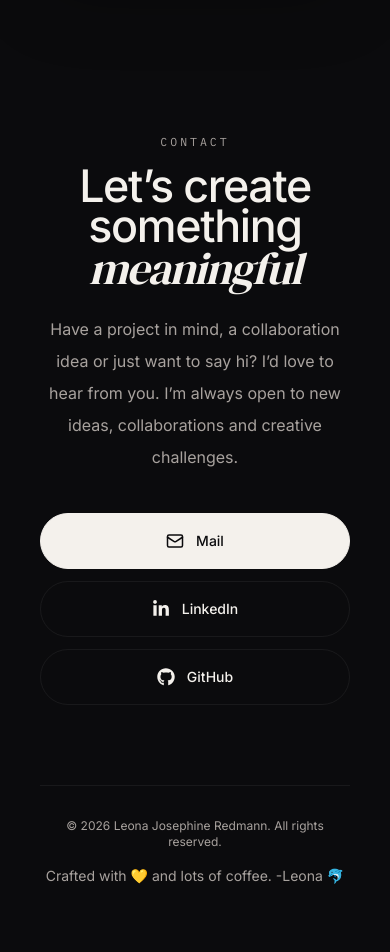
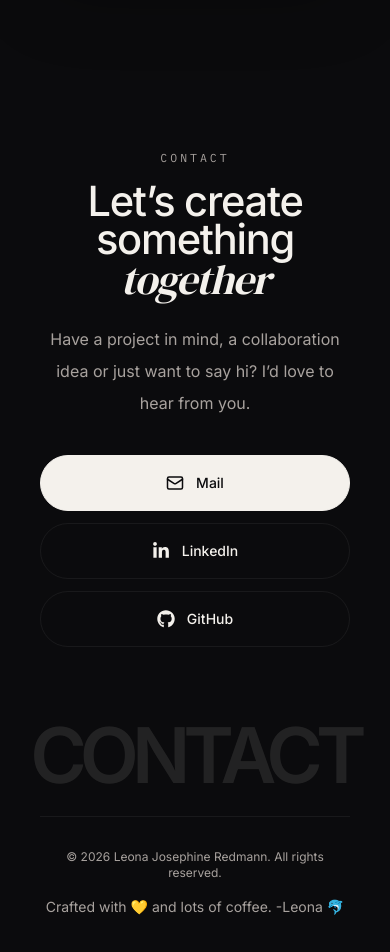
Before and after one commit to leonajosephine/modern-portfolio, a Next.js app: page / in a window 390 px wide. Shown: the part 6480-7432 px from the top of the page. Before the commit the page ends 7406 px from the top, so only its background shows below. Built offline with nearby package versions, Linux system fonts and the light colour scheme.

Commit message:
feat(contact): update section ui

```diff
--- a/components/sections/Contact.tsx
+++ b/components/sections/Contact.tsx
@@ -24,31 +24,33 @@ const contactLinks = [
 
 export default function Contact() {
   return (
-    <section id="contact" className="px-5 pt-20 pb-12 sm:px-6 sm:pt-24 lg:pt-32">
-      <div className="container">
+    <section
+      id="contact"
+      className="relative overflow-hidden px-5 pt-24 pb-0 sm:px-6 sm:pt-28 lg:pt-36"
+    >
+      <div className="container relative z-10">
         <motion.div
           initial={{ opacity: 0, y: 28 }}
           whileInView={{ opacity: 1, y: 0 }}
           viewport={{ once: true, amount: 0.25 }}
           transition={{ duration: 0.6 }}
-          className="mx-auto max-w-[860px] text-center"
+          className="mx-auto max-w-[760px] text-center"
         >
-          {/* Section Title */}
           <p className="font-mono text-[0.72rem] uppercase tracking-[0.26em] text-muted-foreground">
             Contact
           </p>
 
-          <h2 className="mx-auto mt-4 text-[clamp(2.8rem,6vw,6.8rem)] font-medium leading-[0.9] tracking-[-0.065em] text-foreground">
+          <h2 className="mx-auto mt-4 text-[clamp(2.6rem,5.6vw,5.8rem)] font-medium leading-[0.92] tracking-[-0.06em] text-foreground">
             Let’s create something
-            <span className="font-serif italic"> meaningful</span>
+            <span className="font-serif italic"> together</span>
           </h2>
 
-          <p className="mx-auto mt-6 max-w-[540px] text-[1rem] leading-8 text-muted-foreground sm:text-[1.08rem]">
+          <p className="mx-auto mt-6 max-w-[520px] text-[1rem] leading-8 text-muted-foreground sm:text-[1.05rem]">
             Have a project in mind, a collaboration idea or just want to say hi?
-            I’d love to hear from you. I’m always open to new ideas, collaborations and creative challenges.
+            I’d love to hear from you.
           </p>
 
-          <div className="mt-10 flex flex-col items-center justify-center gap-3 sm:flex-row">
+          <div className="mt-9 flex flex-col items-center justify-center gap-3 sm:flex-row">
             {contactLinks.map(({ label, href, icon: Icon }, index) => (
               <motion.a
                 key={label}
@@ -62,7 +64,7 @@ export default function Contact() {
                 className={`group inline-flex h-14 w-full items-center justify-center gap-3 rounded-full border px-6 text-sm font-medium transition-all duration-300 sm:w-auto ${
                   index === 0
                     ? "border-foreground bg-foreground text-primary-foreground hover:bg-transparent hover:text-foreground"
-                    : "border-border bg-transparent text-foreground hover:border-foreground hover:bg-foreground/10 "
+                    : "border-border bg-transparent text-foreground hover:border-foreground hover:bg-foreground/10"
                 }`}
               >
                 <Icon size={18} />
@@ -72,6 +74,19 @@ export default function Contact() {
           </div>
         </motion.div>
       </div>
+
+      <motion.div
+        aria-hidden="true"
+        initial={{ opacity: 0, y: 70 }}
+        whileInView={{ opacity: 1, y: 0 }}
+        viewport={{ once: true, amount: 0.25 }}
+        transition={{ duration: 0.8, ease: "easeOut" }}
+        className="mt-20 select-none text-center sm:mt-24 lg:mt-28"
+      >
+        <p className="whitespace-nowrap text-[clamp(4.8rem,18vw,18rem)] font-semibold uppercase leading-[0.75] tracking-[-0.09em] text-foreground/10">
+          Contact
+        </p>
+      </motion.div>
     </section>
   );
 }
```
